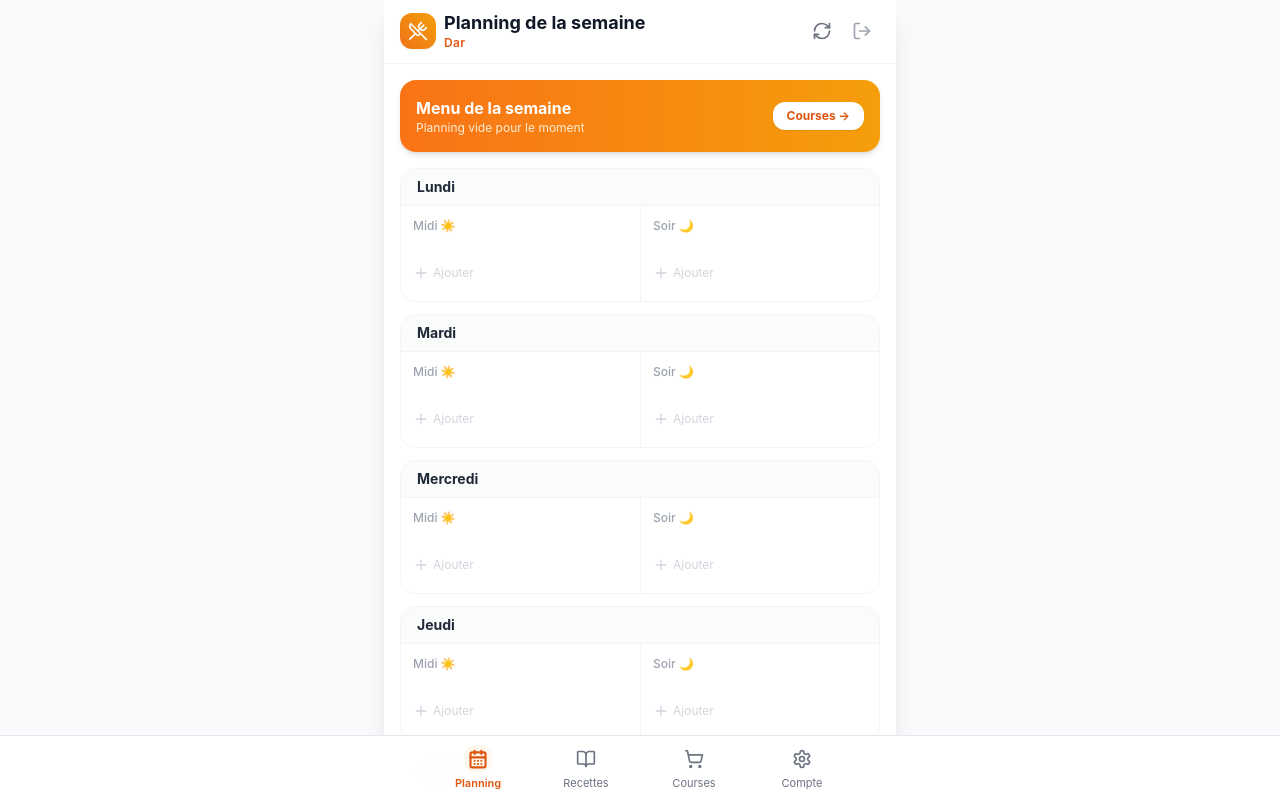
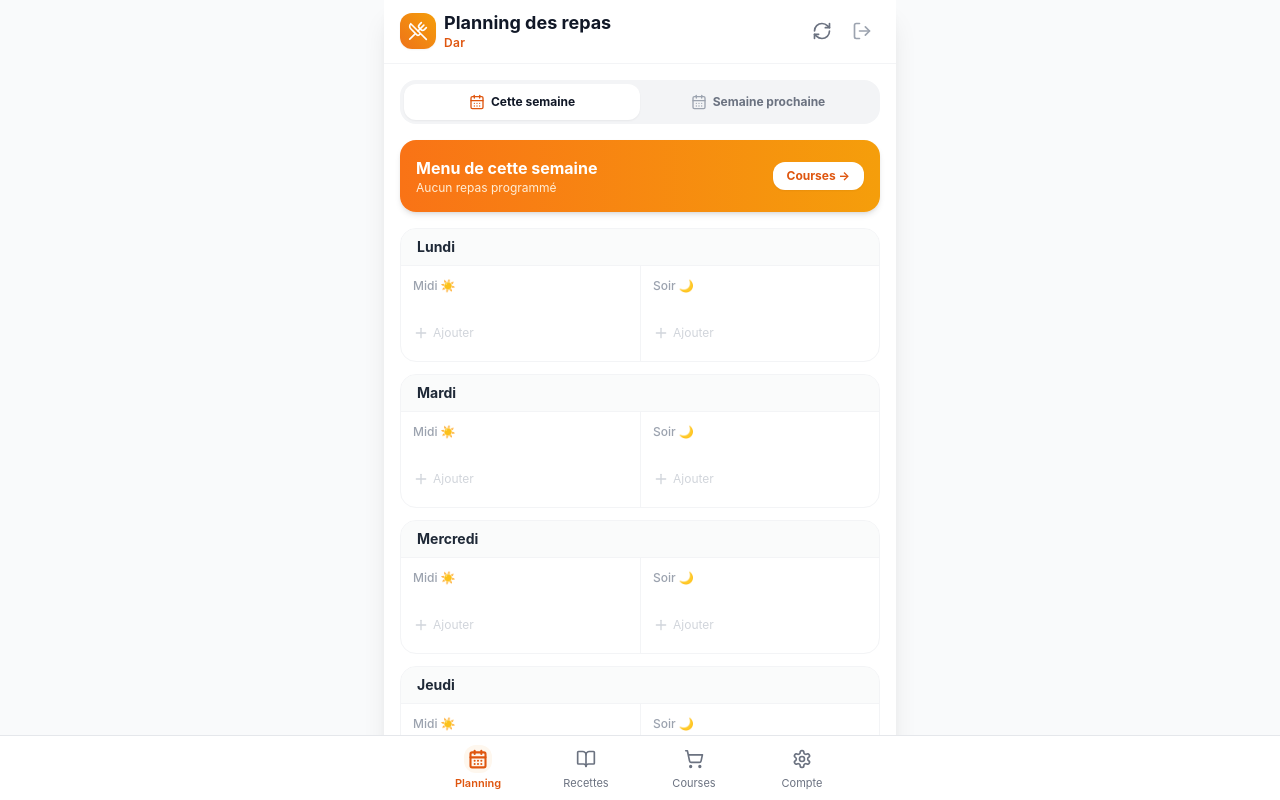
Before and after one commit to heyhacene/dar, a Next.js app: page /planning in a window 1280 px wide. Shown: the top 800 px of the page. Built offline with nearby package versions, Linux system fonts and the light colour scheme.

Commit message:
Planning 2 semaines, fix barre basse et banniere Cookidoo

```diff
--- a/app/courses/page.tsx
+++ b/app/courses/page.tsx
@@ -4,26 +4,34 @@ import { useState, useEffect, useMemo } from 'react';
 import Header from '@/components/Header';
 import { AppData, ShoppingItem } from '@/types';
 import { loadLocalData, saveLocalData, syncWithGoogle } from '@/lib/storage';
-import { Check, Plus, ShoppingBag, Trash2, Info } from 'lucide-react';
+import { Check, Plus, ShoppingBag, Trash2, Info, CalendarDays } from 'lucide-react';
 import Link from 'next/link';
 
 export default function CoursesPage() {
   const [data, setData] = useState<AppData | null>(null);
   const [newItemText, setNewItemText] = useState('');
+  const [weekFilter, setWeekFilter] = useState<'all' | 's1' | 's2'>('all');
 
   useEffect(() => {
     const loaded = loadLocalData();
     setData(loaded);
   }, []);
 
-  // Consolidation des ingrédients depuis le planning de la semaine
+  // Consolidation des ingrédients depuis le planning de la semaine (filtré par semaine)
   const aggregatedItems = useMemo(() => {
     if (!data) return [];
 
     const map = new Map<string, { name: string; quantity: number; unit: string; category: string }>();
 
-    Object.values(data.weeklyPlan).forEach((meal) => {
+    Object.entries(data.weeklyPlan).forEach(([slotKey, meal]) => {
       if (!meal.recipeId) return;
+
+      const isS2 = slotKey.startsWith('s2_') || meal.week === 's2';
+      const isS1 = !isS2;
+
+      if (weekFilter === 's1' && !isS1) return;
+      if (weekFilter === 's2' && !isS2) return;
+
       const recipe = data.recipes.find((r) => r.id === meal.recipeId);
       if (!recipe) return;
 
@@ -60,7 +68,7 @@ export default function CoursesPage() {
     });
 
     return list;
-  }, [data]);
+  }, [data, weekFilter]);
 
   if (!data) return <div className="p-8 text-center text-gray-500">Génération de la liste...</div>;
 
@@ -151,10 +159,41 @@ export default function CoursesPage() {
   const hasPlannedMeals = Object.keys(data.weeklyPlan).length > 0;
 
   return (
-    <div>
+    <div className="pb-32">
       <Header title="Liste de Courses" onRefresh={() => syncWithGoogle(data).then(setData)} />
 
       <div className="p-4 space-y-4">
+        {/* Sélecteur de période pour les courses (2 semaines) */}
+        <div className="grid grid-cols-3 p-1 bg-gray-100 rounded-2xl text-[11px] font-bold shadow-xs">
+          <button
+            type="button"
+            onClick={() => setWeekFilter('all')}
+            className={`py-2 rounded-xl transition ${
+              weekFilter === 'all' ? 'bg-white text-gray-900 shadow-sm' : 'text-gray-500 hover:text-gray-900'
+            }`}
+          >
+            Les 2 semaines
+          </button>
+          <button
+            type="button"
+            onClick={() => setWeekFilter('s1')}
+            className={`py-2 rounded-xl transition ${
+              weekFilter === 's1' ? 'bg-white text-gray-900 shadow-sm' : 'text-gray-500 hover:text-gray-900'
+            }`}
+          >
+            Cette semaine
+          </button>
+          <button
+            type="button"
+            onClick={() => setWeekFilter('s2')}
+            className={`py-2 rounded-xl transition ${
+              weekFilter === 's2' ? 'bg-white text-gray-900 shadow-sm' : 'text-gray-500 hover:text-gray-900'
+            }`}
+          >
+            Semaine pro.
+          </button>
+        </div>
+
         {/* Résumé */}
         <div className="bg-white p-4 rounded-2xl border border-gray-100 shadow-xs flex items-center justify-between">
           <div>
--- a/app/layout.tsx
+++ b/app/layout.tsx
@@ -31,7 +31,7 @@ export default function RootLayout({
       <head>
         <link rel="icon" href="/favicon.ico" />
       </head>
-      <body className="h-full flex flex-col max-w-lg mx-auto bg-white shadow-xl min-h-screen relative pb-20">
+      <body className="h-full flex flex-col max-w-lg mx-auto bg-white shadow-xl min-h-screen relative pb-36">
         <main className="flex-1">{children}</main>
         <BottomNav />
       </body>
--- a/app/planning/page.tsx
+++ b/app/planning/page.tsx
@@ -3,7 +3,7 @@
 import { useState, useEffect } from 'react';
 import Header from '@/components/Header';
 import AddMealModal from '@/components/AddMealModal';
-import { AppData, DayOfWeek, MealType, PlannedMeal } from '@/types';
+import { AppData, DayOfWeek, MealType, PlannedMeal, WeekSelection } from '@/types';
 import { loadLocalData, saveLocalData, syncWithGoogle } from '@/lib/storage';
 import { Plus, Users, Trash2, CalendarDays } from 'lucide-react';
 import Link from 'next/link';
@@ -20,6 +20,7 @@ const DAYS: { key: DayOfWeek; label: string }[] = [
 
 export default function PlanningPage() {
   const [data, setData] = useState<AppData | null>(null);
+  const [activeWeek, setActiveWeek] = useState<WeekSelection>('s1');
   const [modalSlot, setModalSlot] = useState<{ day: DayOfWeek; type: MealType } | null>(null);
 
   useEffect(() => {
@@ -33,11 +34,24 @@ export default function PlanningPage() {
     setModalSlot({ day, type });
   };
 
+  const getMealKey = (week: WeekSelection, day: DayOfWeek, type: MealType) => `${week}_${day}_${type}`;
+
+  const getMeal = (week: WeekSelection, day: DayOfWeek, type: MealType): PlannedMeal | undefined => {
+    const key = getMealKey(week, day, type);
+    if (data.weeklyPlan[key]) return data.weeklyPlan[key];
+    // Rétrocompatibilité avec les repas sans préfixe de semaine
+    if (week === 's1' && data.weeklyPlan[`${day}_${type}`]) {
+      return data.weeklyPlan[`${day}_${type}`];
+    }
+    return undefined;
+  };
+
   const handleSaveMeal = (mealInfo: { recipeId?: string; customTitle?: string; servings: number }) => {
     if (!modalSlot) return;
-    const key = `${modalSlot.day}_${modalSlot.type}`;
+    const key = getMealKey(activeWeek, modalSlot.day, modalSlot.type);
     const newMeal: PlannedMeal = {
       id: `p_${Date.now()}`,
+      week: activeWeek,
       day: modalSlot.day,
       type: modalSlot.type,
       ...mealInfo,
@@ -57,9 +71,12 @@ export default function PlanningPage() {
   };
 
   const handleDirectDelete = (day: DayOfWeek, type: MealType) => {
-    const key = `${day}_${type}`;
+    const key = getMealKey(activeWeek, day, type);
     const copy = { ...data.weeklyPlan };
     delete copy[key];
+    if (activeWeek === 's1') {
+      delete copy[`${day}_${type}`];
+    }
 
     const updated: AppData = { ...data, weeklyPlan: copy };
     setData(updated);
@@ -74,39 +91,77 @@ export default function PlanningPage() {
   };
 
   const handleClearWeek = () => {
-    if (!confirm('Voulez-vous vider tous les repas de cette semaine ?')) return;
-    const updated: AppData = {
-      ...data,
-      weeklyPlan: {},
-    };
+    const weekTitle = activeWeek === 's1' ? 'cette semaine' : 'la semaine prochaine';
+    if (!confirm(`Voulez-vous vider tous les repas pour ${weekTitle} ?`)) return;
+    const copy = { ...data.weeklyPlan };
+    Object.keys(copy).forEach((k) => {
+      if (k.startsWith(`${activeWeek}_`) || (activeWeek === 's1' && !k.startsWith('s1_') && !k.startsWith('s2_'))) {
+        delete copy[k];
+      }
+    });
+
+    const updated: AppData = { ...data, weeklyPlan: copy };
     setData(updated);
     saveLocalData(updated);
     syncWithGoogle(updated);
   };
 
-  const hasPlannedMeals = Object.keys(data.weeklyPlan).length > 0;
+  // Calcul du nombre de repas sur la semaine active
+  const weekMealsCount = DAYS.reduce((count, day) => {
+    const lunch = getMeal(activeWeek, day.key, 'midi');
+    const dinner = getMeal(activeWeek, day.key, 'soir');
+    return count + (lunch ? 1 : 0) + (dinner ? 1 : 0);
+  }, 0);
 
   return (
-    <div>
-      <Header title="Planning de la semaine" onRefresh={() => syncWithGoogle(data).then(setData)} />
+    <div className="pb-32">
+      <Header title="Planning des repas" onRefresh={() => syncWithGoogle(data).then(setData)} />
 
       <div className="p-4 space-y-4">
-        {/* Bannière d'actions */}
+        {/* SÉLECTEUR 2 SEMAINES */}
+        <div className="grid grid-cols-2 p-1 bg-gray-100 rounded-2xl text-xs font-bold shadow-xs">
+          <button
+            type="button"
+            onClick={() => setActiveWeek('s1')}
+            className={`py-2.5 rounded-xl transition flex items-center justify-center gap-1.5 ${
+              activeWeek === 's1'
+                ? 'bg-white text-gray-900 shadow-sm'
+                : 'text-gray-500 hover:text-gray-900'
+            }`}
+          >
+            <CalendarDays className={`w-4 h-4 ${activeWeek === 's1' ? 'text-primary-600' : 'text-gray-400'}`} />
+            <span>Cette semaine</span>
+          </button>
+          <button
+            type="button"
+            onClick={() => setActiveWeek('s2')}
+            className={`py-2.5 rounded-xl transition flex items-center justify-center gap-1.5 ${
+              activeWeek === 's2'
+                ? 'bg-white text-gray-900 shadow-sm'
+                : 'text-gray-500 hover:text-gray-900'
+            }`}
+          >
+            <CalendarDays className={`w-4 h-4 ${activeWeek === 's2' ? 'text-primary-600' : 'text-gray-400'}`} />
+            <span>Semaine prochaine</span>
+          </button>
+        </div>
+
+        {/* Bannière résumé & actions */}
         <div className="bg-gradient-to-r from-orange-500 to-amber-500 rounded-2xl p-4 text-white shadow-md flex items-center justify-between">
           <div>
-            <h2 className="font-bold text-base">Menu de la semaine</h2>
+            <h2 className="font-bold text-base">
+              {activeWeek === 's1' ? 'Menu de cette semaine' : 'Menu de la semaine prochaine'}
+            </h2>
             <p className="text-xs text-orange-100">
-              {hasPlannedMeals
-                ? `${Object.keys(data.weeklyPlan).length} repas prévu(s)`
-                : 'Planning vide pour le moment'}
+              {weekMealsCount > 0 ? `${weekMealsCount} repas programmé(s)` : 'Aucun repas programmé'}
             </p>
           </div>
           <div className="flex items-center gap-2">
-            {hasPlannedMeals && (
+            {weekMealsCount > 0 && (
               <button
                 onClick={handleClearWeek}
                 className="px-3 py-1.5 bg-white/20 hover:bg-white/30 text-white font-semibold rounded-xl text-xs backdrop-blur-md transition flex items-center gap-1"
-                title="Vider tous les repas de la semaine"
+                title="Vider cette semaine"
               >
                 <Trash2 className="w-3.5 h-3.5" />
                 <span>Vider</span>
@@ -124,8 +179,8 @@ export default function PlanningPage() {
         {/* Grille du Lundi au Dimanche */}
         <div className="space-y-3">
           {DAYS.map(({ key, label }) => {
-            const lunch = data.weeklyPlan[`${key}_midi`];
-            const dinner = data.weeklyPlan[`${key}_soir`];
+            const lunch = getMeal(activeWeek, key, 'midi');
+            const dinner = getMeal(activeWeek, key, 'soir');
             const lunchRecipe = lunch?.recipeId ? data.recipes.find((r) => r.id === lunch.recipeId) : null;
             const dinnerRecipe = dinner?.recipeId ? data.recipes.find((r) => r.id === dinner.recipeId) : null;
 
@@ -238,10 +293,10 @@ export default function PlanningPage() {
           day={modalSlot.day}
           type={modalSlot.type}
           recipes={data.recipes}
-          initialMeal={data.weeklyPlan[`${modalSlot.day}_${modalSlot.type}`]}
+          initialMeal={getMeal(activeWeek, modalSlot.day, modalSlot.type)}
           onClose={() => setModalSlot(null)}
           onSave={handleSaveMeal}
-          onDelete={data.weeklyPlan[`${modalSlot.day}_${modalSlot.type}`] ? handleDeleteMeal : undefined}
+          onDelete={getMeal(activeWeek, modalSlot.day, modalSlot.type) ? handleDeleteMeal : undefined}
         />
       )}
     </div>
--- a/app/recettes/page.tsx
+++ b/app/recettes/page.tsx
@@ -57,7 +57,7 @@ export default function RecettesPage() {
       const newRecipe: Recipe = {
         id: `rec_${Date.now()}`,
         title: imported.title || 'Recette Cookidoo',
-        category: imported.category || 'plat',
+        category: (imported.category as any) || 'plat',
         defaultServings: imported.defaultServings || 4,
         prepTimeMinutes: imported.prepTimeMinutes || 15,
         cookTimeMinutes: imported.cookTimeMinutes || 25,
@@ -90,30 +90,33 @@ export default function RecettesPage() {
   }
 
   return (
-    <div>
+    <div className="pb-32">
       <Header title="Carnet de Recettes" />
 
       <div className="p-4 space-y-4">
-        {/* Barre de boutons d'action rapide */}
-        <div className="flex gap-2">
+        {/* BANNIÈRE COOKIDOO ULTRA-VISIBLE */}
+        <div className="bg-gradient-to-r from-emerald-600 to-teal-700 p-4 rounded-2xl text-white shadow-md flex items-center justify-between">
+          <div>
+            <h2 className="font-bold text-sm sm:text-base flex items-center gap-1.5">
+              <Sparkles className="w-4 h-4 text-emerald-200" />
+              <span>Importer depuis Cookidoo</span>
+            </h2>
+            <p className="text-xs text-emerald-100 mt-0.5">
+              Collez le lien ou texte Thermomix en 1 clic
+            </p>
+          </div>
           <button
             onClick={() => setIsModalOpen(true)}
-            className="flex-1 py-2.5 px-3 bg-gradient-to-r from-emerald-600 to-teal-600 hover:from-emerald-700 hover:to-teal-700 text-white font-bold rounded-xl text-xs shadow-xs flex items-center justify-center gap-2 transition"
+            className="py-2 px-3.5 bg-white text-emerald-800 font-bold rounded-xl text-xs hover:bg-emerald-50 transition shadow-sm flex items-center gap-1.5 whitespace-nowrap"
           >
-            <Wand2 className="w-4 h-4" />
-            <span>Importer Cookidoo / Web</span>
+            <Wand2 className="w-3.5 h-3.5" />
+            <span>Importer</span>
           </button>
-          <Link
-            href="/recettes/nouvelle"
-            className="py-2.5 px-3 bg-white border border-gray-200 hover:bg-gray-50 text-gray-700 font-semibold rounded-xl text-xs flex items-center justify-center gap-1.5 transition shadow-xs"
-          >
-            <Plus className="w-4 h-4 text-primary-600" />
-            <span>Créer manuellement</span>
-          </Link>
         </div>
 
-        {/* Barre de recherche */}
-        <div className="relative">
+        {/* Barre de recherche et ajout manuel */}
+        <div className="flex items-center gap-2">
+          <div className="relative flex-1">
             <Search className="w-4 h-4 absolute left-3 top-3 text-gray-400" />
             <input
               type="text"
@@ -122,6 +125,15 @@ export default function RecettesPage() {
               onChange={(e) => setSearch(e.target.value)}
               className="w-full pl-9 pr-4 py-2.5 bg-white border border-gray-200 rounded-xl text-sm focus:outline-none focus:ring-2 focus:ring-primary-500 shadow-xs"
             />
+          </div>
+          <Link
+            href="/recettes/nouvelle"
+            className="p-2.5 bg-primary-600 text-white rounded-xl shadow-sm hover:bg-primary-700 transition flex items-center gap-1 text-xs font-semibold"
+            title="Créer une recette manuellement"
+          >
+            <Plus className="w-4 h-4" />
+            <span className="hidden sm:inline">Créer</span>
+          </Link>
         </div>
 
         {/* Filtres par catégorie */}
@@ -195,14 +207,14 @@ export default function RecettesPage() {
               <ChefHat className="w-12 h-12 mx-auto stroke-1 mb-2" />
               <p className="text-sm font-semibold text-gray-600">Aucune recette trouvée</p>
               <p className="text-xs text-gray-400 mt-1">
-                Importez une recette Cookidoo ou créez-en une nouvelle avec le bouton ci-dessus.
+                Touchez « Importer » en haut pour ajouter une recette Cookidoo.
               </p>
             </div>
           )}
         </div>
       </div>
 
-      {/* MODALE D'IMPORTATION COOKIDOO ULTRA-SIMPLE */}
+      {/* MODALE D'IMPORTATION COOKIDOO */}
       {isModalOpen && (
         <div className="fixed inset-0 z-50 bg-black/50 backdrop-blur-xs flex items-end sm:items-center justify-center p-0 sm:p-4">
           <div className="bg-white w-full sm:max-w-md rounded-t-3xl sm:rounded-2xl max-h-[92vh] flex flex-col shadow-2xl overflow-hidden animate-in slide-in-from-bottom">
@@ -225,7 +237,6 @@ export default function RecettesPage() {
             </div>
 
             <form onSubmit={handleImport} className="p-5 space-y-4 overflow-y-auto">
-              {/* Tutoriel Cookidoo pas-à-pas */}
               <div className="p-3.5 bg-emerald-50/70 border border-emerald-100 rounded-2xl text-xs text-emerald-950 space-y-2">
                 <p className="font-bold flex items-center gap-1.5 text-emerald-900">
                   <Share2 className="w-4 h-4" /> Comment faire depuis l'application Cookidoo :
--- a/app/settings/page.tsx
+++ b/app/settings/page.tsx
@@ -41,7 +41,7 @@ export default function SettingsPage() {
   }
 
   return (
-    <div>
+    <div className="pb-32">
       <Header title="Paramètres & Synchronisation" />
 
       <div className="p-4 space-y-4">
--- a/types/index.ts
+++ b/types/index.ts
@@ -22,9 +22,11 @@ export interface Recipe {
 
 export type DayOfWeek = 'lundi' | 'mardi' | 'mercredi' | 'jeudi' | 'vendredi' | 'samedi' | 'dimanche';
 export type MealType = 'midi' | 'soir';
+export type WeekSelection = 's1' | 's2';
 
 export interface PlannedMeal {
   id: string;
+  week?: WeekSelection;
   day: DayOfWeek;
   type: MealType;
   recipeId?: string;
@@ -44,7 +46,7 @@ export interface ShoppingItem {
 
 export interface AppData {
   recipes: Recipe[];
-  weeklyPlan: Record<string, PlannedMeal>; // clé: `${day}_${type}`
+  weeklyPlan: Record<string, PlannedMeal>; // clé: `${week}_${day}_${type}` ou `${day}_${type}`
   customShoppingItems: ShoppingItem[];
   checkedItems: Record<string, boolean>;
   lastSync?: string;
```
Also changed, not shown: public/sw.js (+8 -9 lines). Lines whose indentation alone changed are shown as unchanged.
